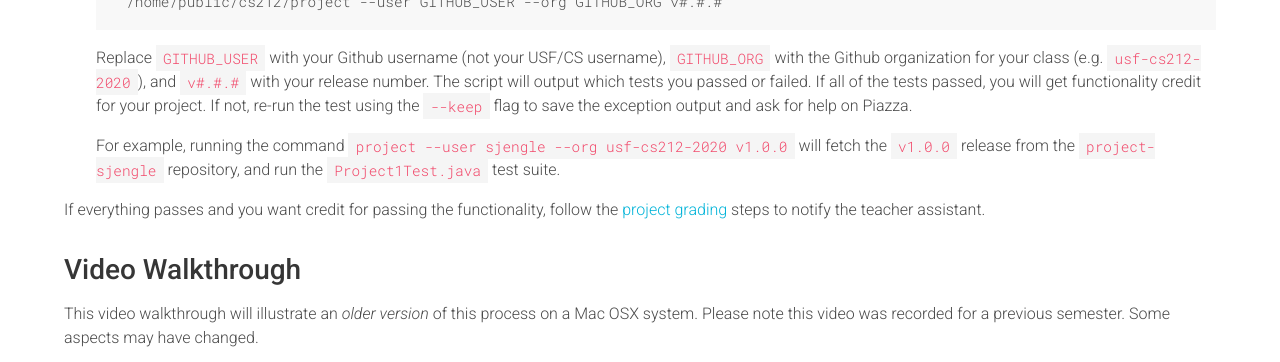
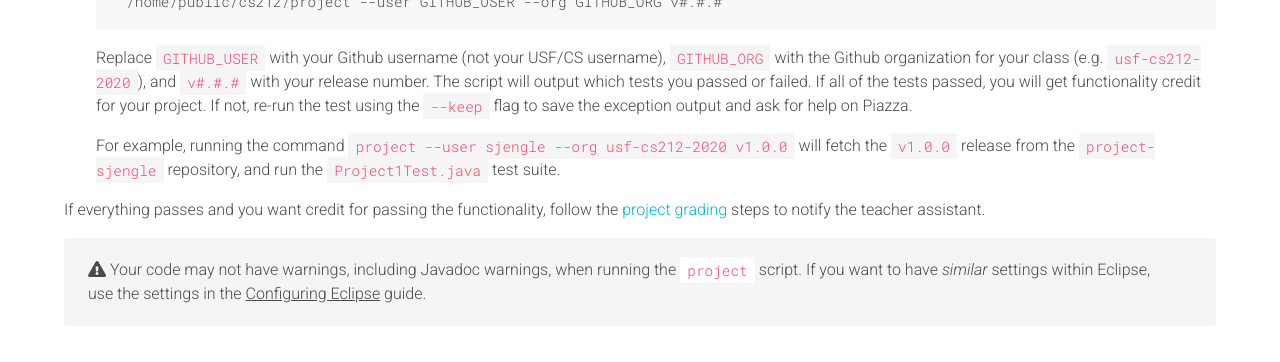
Before and after one commit to usf-cs212-2020/usf-cs212-2020.github.io, a Jekyll site: the page built from _projects/project-testing.md, in a window 1280 px wide and 900 px high, scrolled down 4169 px, cut to the strip 0-362 px from the top of the window. Built offline with Jekyll 4.4.1, drawn with Linux system fonts in a browser that asks for light colours.

Commit message:
Adding compiler settings.

```diff
--- a/_projects/project-testing.md
+++ b/_projects/project-testing.md
@@ -107,6 +107,10 @@ This is a two part process: first you must create a release, and second you must
 
 If everything passes and you want credit for passing the functionality, follow the [project grading](project-grading.html) steps to notify the teacher assistant.
 
+<i class="fas fa-exclamation-triangle"></i>
+Your code may not have warnings, including Javadoc warnings, when running the `project` script. If you want to have *similar* settings within Eclipse, use the settings in the [Configuring Eclipse](/guides/eclipse/configuring-eclipse.html) guide.
+{: .notification }
+
 ## Video Walkthrough
 
 This video walkthrough will illustrate an *older version* of this process on a Mac OSX system. Please note this video was recorded for a previous semester. Some aspects may have changed.
```
Also changed, not shown: _eclipse/configuring-eclipse.md (+5 -1 lines).
